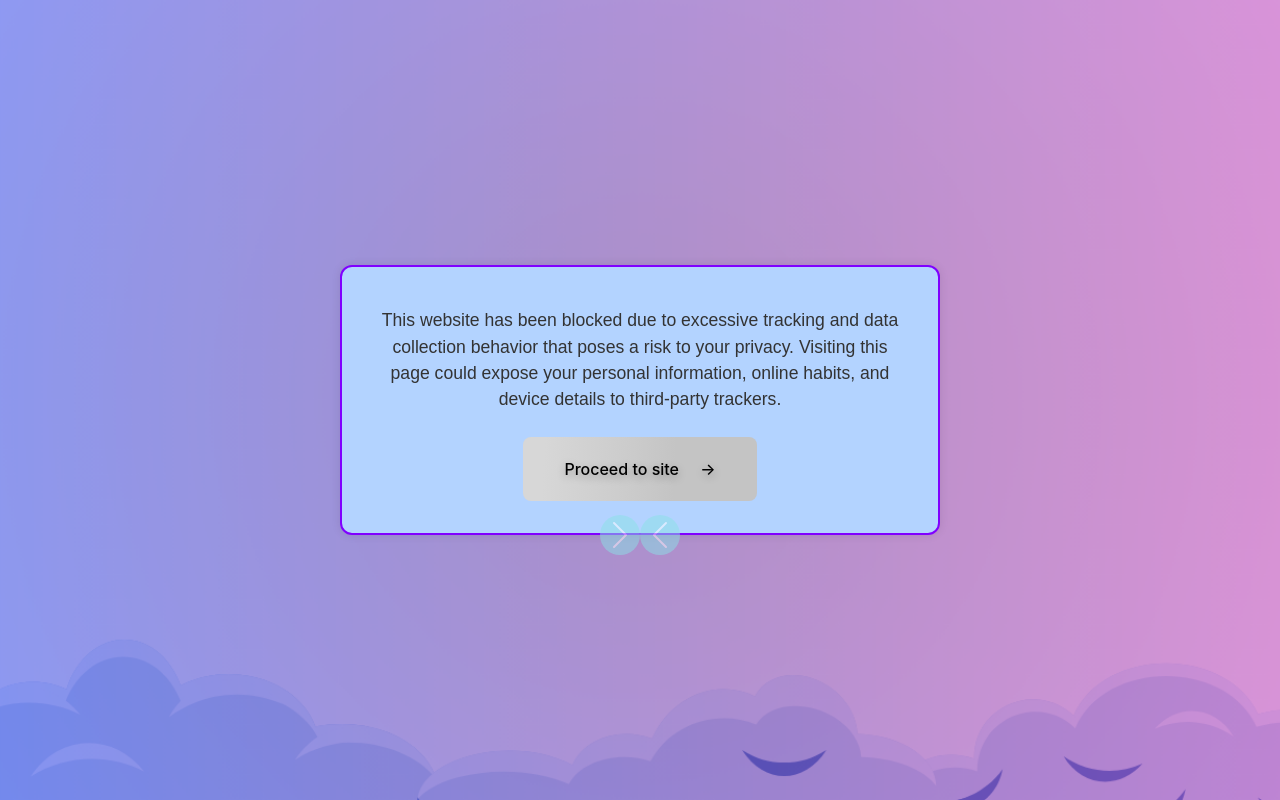
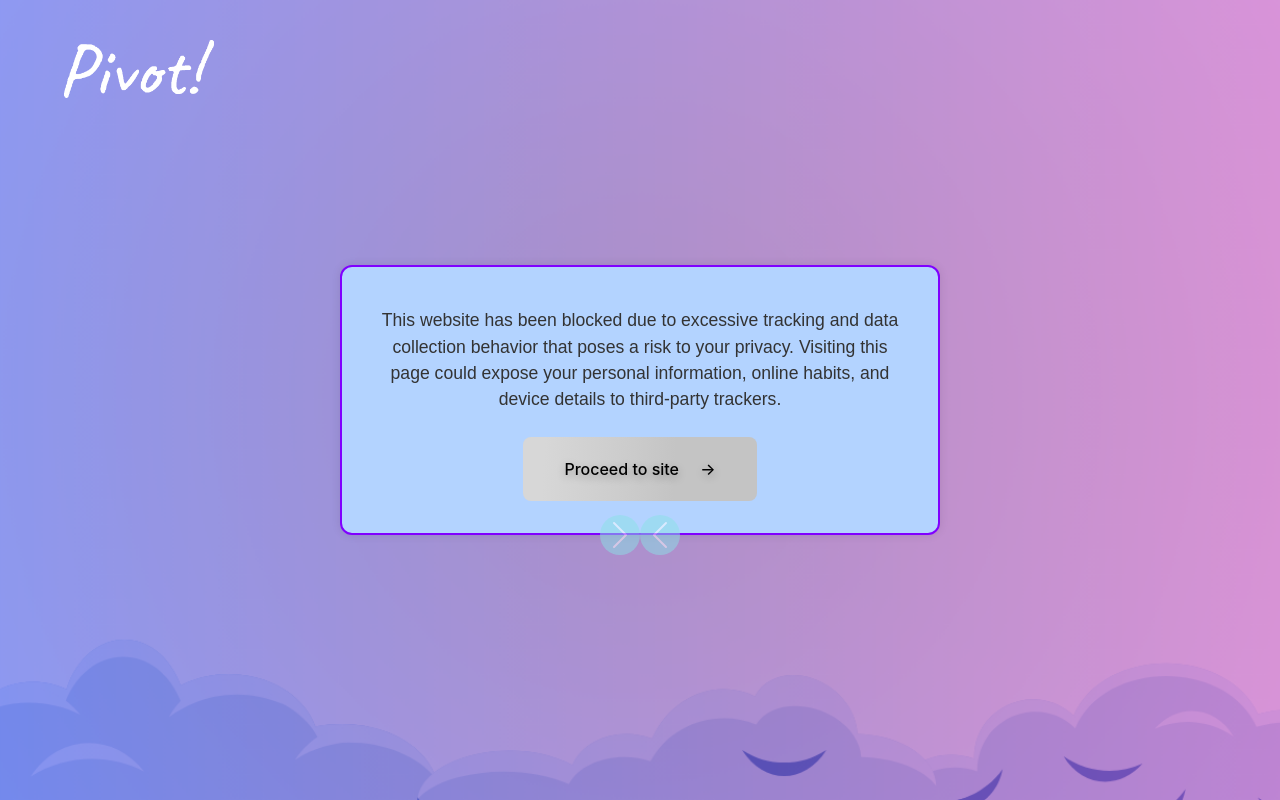
Before and after one commit to KokonutGamer/pivot-guard, a browser extension: page templates/redirect.html in a window 1280 px wide. Drawn offline with nearby package versions, Linux system fonts and the light colour scheme.

Commit message:
Add logo to webpage

```diff
--- a/templates/redirect.css
+++ b/templates/redirect.css
@@ -24,6 +24,19 @@ body {
     border-radius: 12px;
     background-color: #b3d3ff;
     box-shadow: 0 0 10px rgba(0, 0, 0, 0.1);
+}
+
+.logo {
+    position: absolute;
+    top: 5%;
+    left: 5%;
+    margin: 0;
+}
+
+#name-logo {
+    width: 150px;
+    max-width: 100%;
+    height: auto;
 }
 
 h1 {
--- a/templates/redirect.html
+++ b/templates/redirect.html
@@ -12,6 +12,10 @@
 </head>
 
 <body>
+    <div class="logo">
+        <img src="../icons/pivotName.png" id="name-logo">
+    </div>
+
     <div class="container">
         <h1 id="site-heading">Loading...</h1>
         <p>
```
